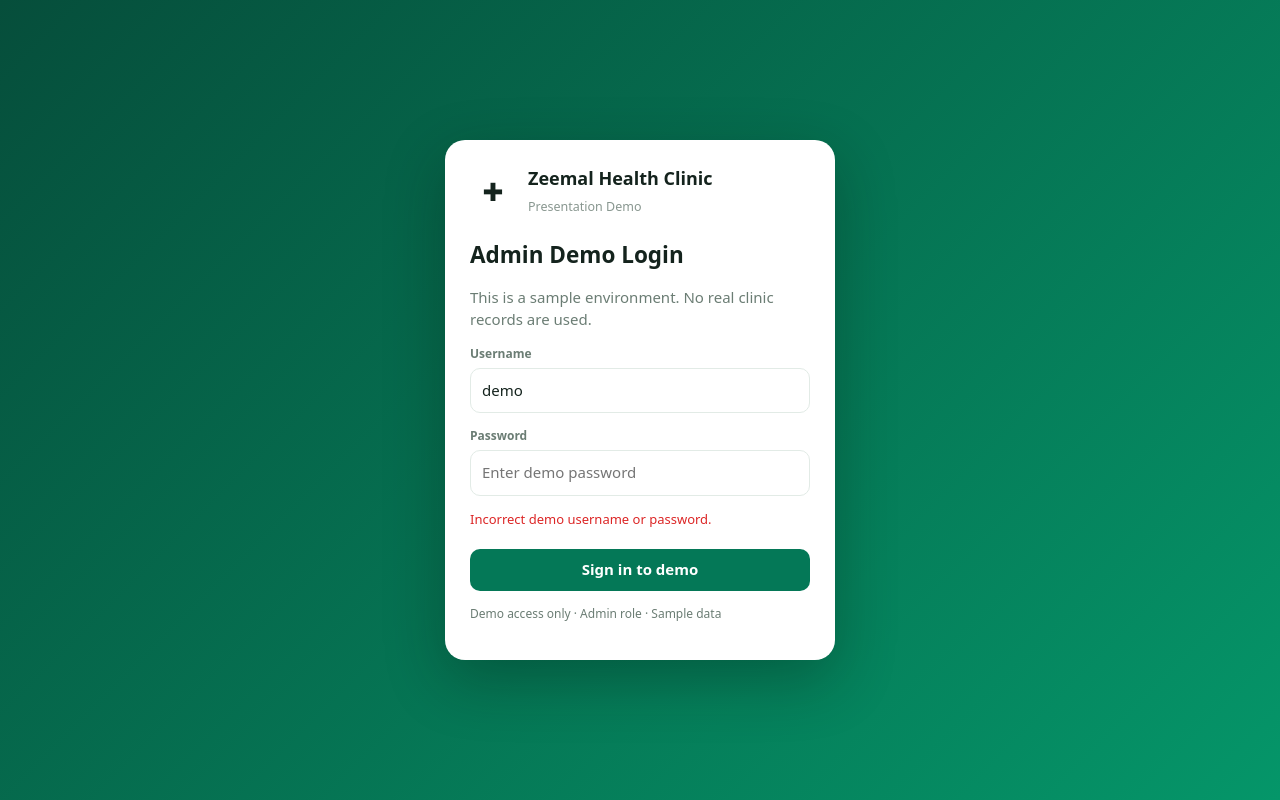
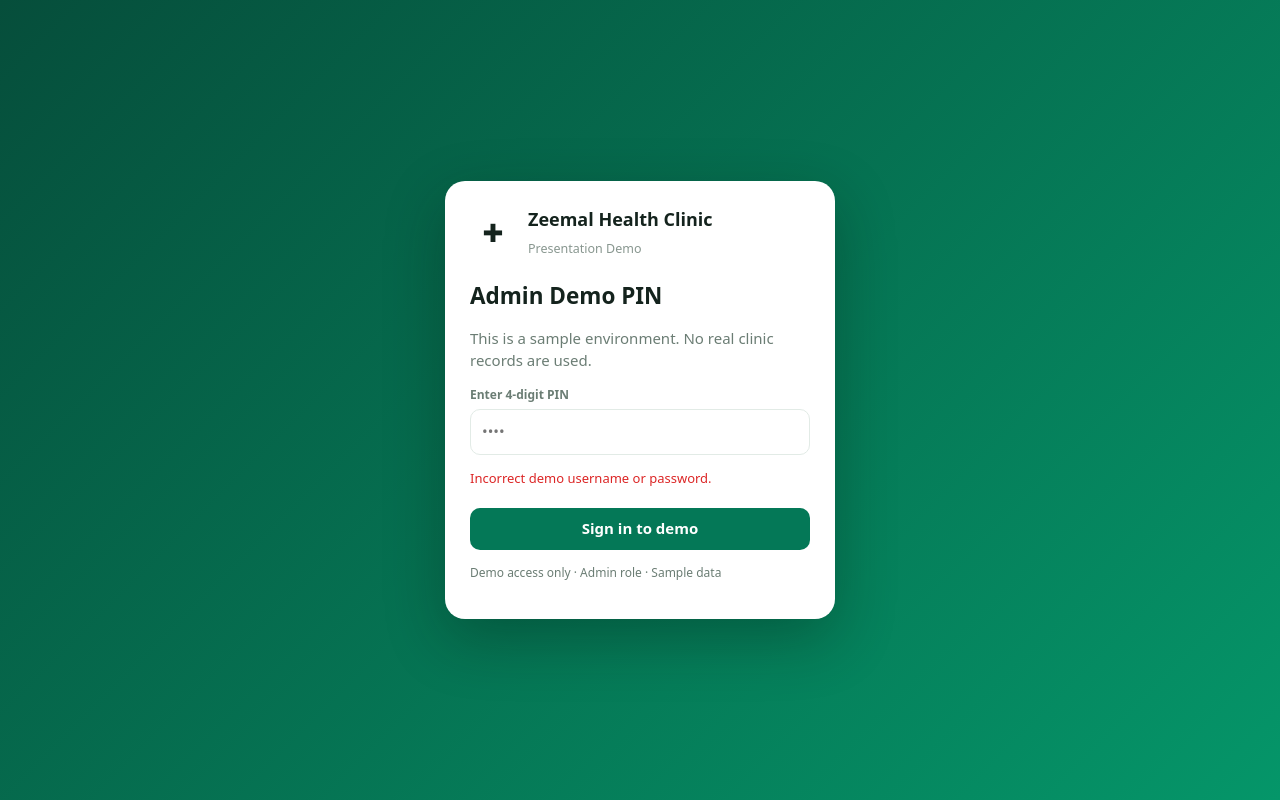
Before and after one commit to aryankhan1002/ZMS, an Electron app: page demo/index.html in a window 1280 px wide. Both pictures are taken after a click on the button "Sign in to demo". Drawn offline with Linux system fonts and the light colour scheme.

Commit message:
Switch demo login to four digit PIN

```diff
--- a/demo/index.html
+++ b/demo/index.html
@@ -18,7 +18,7 @@ main{max-width:1100px;margin:22px auto;padding:0 16px}.banner{background:#e5f5ec
 @media(max-width:420px){.formrow{grid-template-columns:1fr}.brand h1{font-size:16px}}
 </style></head>
 <body>
-<section id="login" class="login"><div class="loginbox"><div class="brand"><div class="logo">✚</div><div><h1>Zeemal Health Clinic</h1><small class="muted">Presentation Demo</small></div></div><h2 style="margin:22px 0 4px">Admin Demo Login</h2><p class="muted">This is a sample environment. No real clinic records are used.</p><div class="field"><label>Username</label><input id="username" autocomplete="username" value="demo"></div><div class="field"><label>Password</label><input id="password" type="password" autocomplete="current-password" placeholder="Enter demo password"></div><p id="loginError" style="color:#dc2626;font-size:13px"></p><button onclick="login()">Sign in to demo</button><p class="muted" style="font-size:12px;margin-top:14px">Demo access only · Admin role · Sample data</p></div></section>
+<section id="login" class="login"><div class="loginbox"><div class="brand"><div class="logo">✚</div><div><h1>Zeemal Health Clinic</h1><small class="muted">Presentation Demo</small></div></div><h2 style="margin:22px 0 4px">Admin Demo PIN</h2><p class="muted">This is a sample environment. No real clinic records are used.</p><div class="field"><label>Enter 4-digit PIN</label><input id="pin" type="password" inputmode="numeric" maxlength="4" autocomplete="off" placeholder="••••"></div><p id="loginError" style="color:#dc2626;font-size:13px"></p><button onclick="login()">Sign in to demo</button><p class="muted" style="font-size:12px;margin-top:14px">Demo access only · Admin role · Sample data</p></div></section>
 <div id="app" class="hidden">
 <header><div class="brand"><div class="logo">✚</div><div><h1>Zeemal Health Clinic</h1><small>Management System · Demo</small></div></div><div style="display:flex;gap:8px;align-items:center"><span class="pill">ADMIN DEMO</span><button class="secondary" onclick="logout()">Log out</button></div></header>
 <main><div class="banner"><b>Presentation Demo:</b> Sample data only. Separate from the live clinic system. Maximum 10 items, 5 customers and 10 bills. Changes stay in this browser and can be reset.</div>
@@ -33,13 +33,13 @@ main{max-width:1100px;margin:22px auto;padding:0 16px}.banner{background:#e5f5ec
 </main><footer>Zeemal Health Clinic · Independent Presentation Demo · Not for real clinic operations</footer></div>
 <div id="modal" class="modal"><div class="dialog"><h2 id="modalTitle">Add</h2><div id="modalBody"></div><div class="dialogfoot"><button class="secondary" onclick="closeModal()">Cancel</button><button onclick="saveModal()">Save</button></div></div></div>
 <script>
-const DEMO_USER='demo',DEMO_PASS='ZeemalDemo2026!';
+const DEMO_PIN='0000';
 const seed={items:[{id:1,name:'Paracetamol 500mg',category:'Tablet',price:120,stock:40},{id:2,name:'Vitamin C',category:'Supplement',price:250,stock:25},{id:3,name:'Antiseptic Solution',category:'First Aid',price:180,stock:18}],customers:[{id:1,name:'Ayesha Malik',phone:'0300-0000001'},{id:2,name:'Usman Ahmed',phone:'0300-0000002'}],bills:[]};
 let data=loadData(),editing=null;
 function loadData(){try{return JSON.parse(localStorage.getItem('zeemal_demo_data'))||structuredClone(seed)}catch(e){return JSON.parse(JSON.stringify(seed))}}
 function saveData(){localStorage.setItem('zeemal_demo_data',JSON.stringify(data));render()}
 function money(n){return 'Rs '+Number(n||0).toLocaleString('en-PK')}
-function login(){if(document.getElementById('username').value.trim()===DEMO_USER&&document.getElementById('password').value===DEMO_PASS){sessionStorage.setItem('zeemal_demo_login','1');document.getElementById('login').classList.add('hidden');document.getElementById('app').classList.remove('hidden');render()}else document.getElementById('loginError').textContent='Incorrect demo username or password.'}
+function login(){if(document.getElementById('pin').value===DEMO_PIN){sessionStorage.setItem('zeemal_demo_login','1');document.getElementById('login').classList.add('hidden');document.getElementById('app').classList.remove('hidden');render()}else document.getElementById('loginError').textContent='Incorrect demo username or password.'}
 function logout(){sessionStorage.removeItem('zeemal_demo_login');document.getElementById('app').classList.add('hidden');document.getElementById('login').classList.remove('hidden')}
 function showTab(id,btn){document.querySelectorAll('.tab').forEach(x=>x.classList.add('hidden'));document.getElementById(id).classList.remove('hidden');document.querySelectorAll('.tabs button').forEach(x=>x.classList.remove('active'));if(btn)btn.classList.add('active');else{let b=document.querySelector('[data-tab="'+id+'"]');if(b)b.classList.add('active')}if(id==='billing')fillBilling()}
 function render(){document.getElementById('itemCount').textContent=data.items.length+' / 10';document.getElementById('customerCount').textContent=data.customers.length+' / 5';document.getElementById('billCount').textContent=data.bills.length+' / 10';let total=data.bills.reduce((s,b)=>s+b.total,0);document.getElementById('salesTotal').textContent=money(total);document.getElementById('reportBills').textContent=data.bills.length;document.getElementById('reportSales').textContent=money(total);
```
